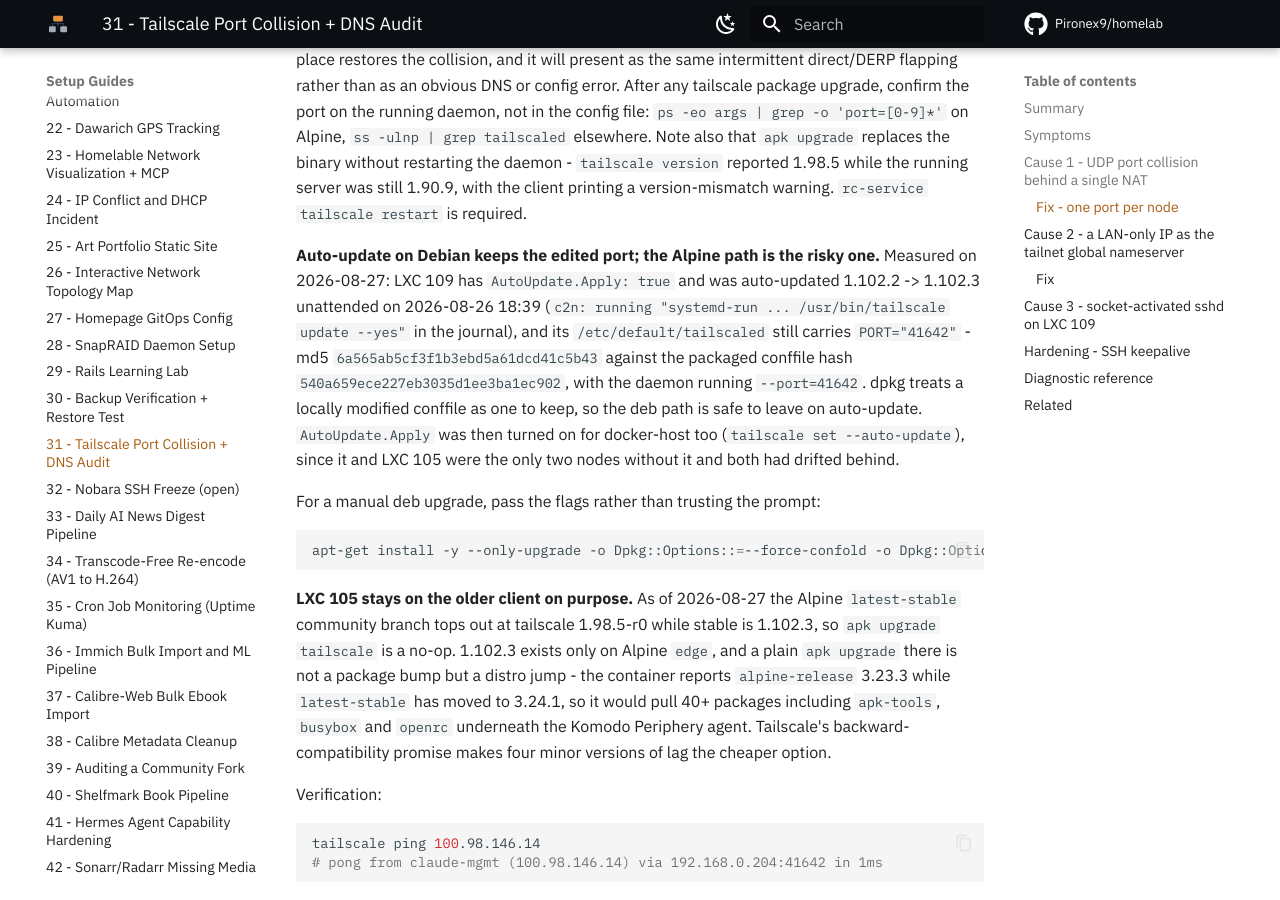
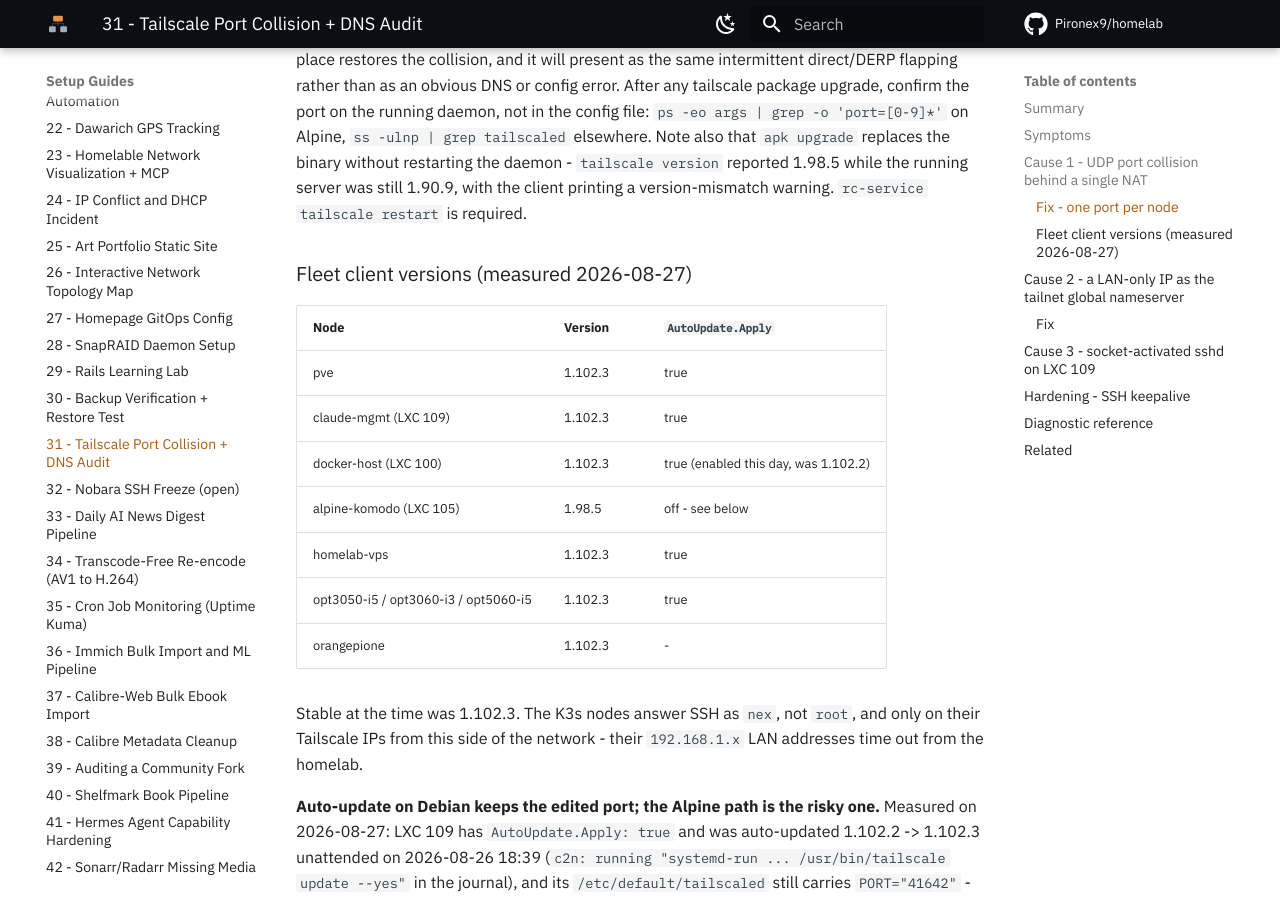
Before and after one commit to Pironex9/homelab, an MkDocs documentation site: the page built from docs/proxmox/31_Tailscale_Port_Collision_DNS_Audit.md, in a window 1280 px wide and 900 px high, scrolled down 3039 px. Built offline with MkDocs 1.6.1 and Material for MkDocs 9.7.7, drawn with Linux system fonts in a browser that asks for light colours; comment, search, counter and statistics services are not loaded.

Commit message:
docs(tailscale): flotta verziotabla es az Alpine upgrade figyelmeztetes a komodo lapon

````diff
--- a/docs/proxmox/31_Tailscale_Port_Collision_DNS_Audit.md
+++ b/docs/proxmox/31_Tailscale_Port_Collision_DNS_Audit.md
@@ -100,6 +100,20 @@
 ```
 
 The live file was left alone, so the port survived - but anyone who later moves the `.apk-new` into place restores the collision, and it will present as the same intermittent direct/DERP flapping rather than as an obvious DNS or config error. After any tailscale package upgrade, confirm the port on the running daemon, not in the config file: `ps -eo args | grep -o 'port=[0-9]*'` on Alpine, `ss -ulnp | grep tailscaled` elsewhere. Note also that `apk upgrade` replaces the binary without restarting the daemon - `tailscale version` reported 1.98.5 while the running server was still 1.90.9, with the client printing a version-mismatch warning. `rc-service tailscale restart` is required.
+
+### Fleet client versions (measured 2026-08-27)
+
+| Node | Version | `AutoUpdate.Apply` |
+|---|---|---|
+| pve | 1.102.3 | true |
+| claude-mgmt (LXC 109) | 1.102.3 | true |
+| docker-host (LXC 100) | 1.102.3 | true (enabled this day, was 1.102.2) |
+| alpine-komodo (LXC 105) | 1.98.5 | off - see below |
+| homelab-vps | 1.102.3 | true |
+| opt3050-i5 / opt3060-i3 / opt5060-i5 | 1.102.3 | true |
+| orangepione | 1.102.3 | - |
+
+Stable at the time was 1.102.3. The K3s nodes answer SSH as `nex`, not `root`, and only on their Tailscale IPs from this side of the network - their `192.168.1.x` LAN addresses time out from the homelab.
 
 **Auto-update on Debian keeps the edited port; the Alpine path is the risky one.** Measured on 2026-08-27: LXC 109 has `AutoUpdate.Apply: true` and was auto-updated 1.102.2 -> 1.102.3 unattended on 2026-08-26 18:39 (`c2n: running "systemd-run ... /usr/bin/tailscale update --yes"` in the journal), and its `/etc/default/tailscaled` still carries `PORT="41642"` - md5 `6a565ab5cf3f1b3ebd5a61dcd41c5b43` against the packaged conffile hash `540a659ece227eb3035d1ee3ba1ec902`, with the daemon running `--port=41642`. dpkg treats a locally modified conffile as one to keep, so the deb path is safe to leave on auto-update. `AutoUpdate.Apply` was then turned on for docker-host too (`tailscale set --auto-update`), since it and LXC 105 were the only two nodes without it and both had drifted behind.
 
````
Also changed, not shown: docs/hosts/komodo.md (+1 -0 lines).
